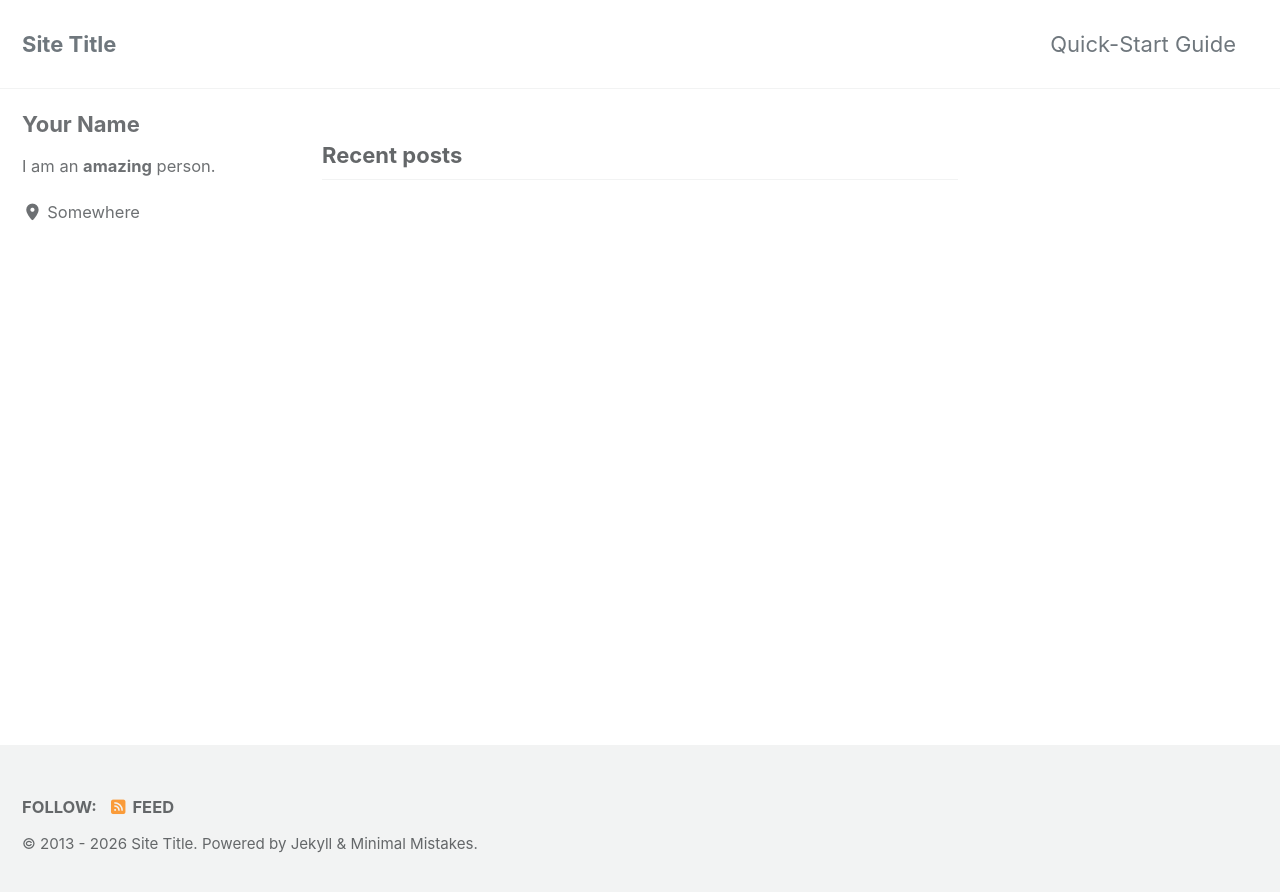
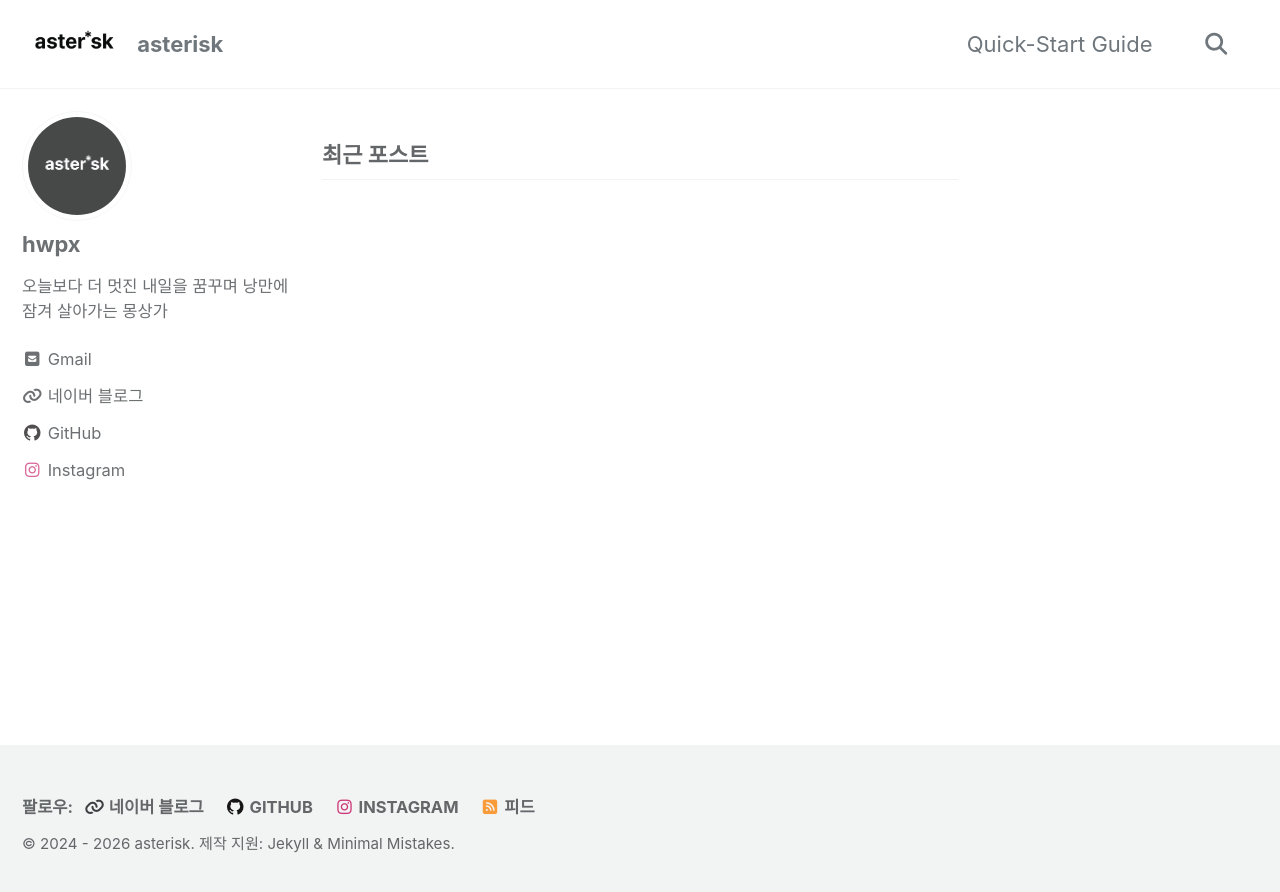
Before and after one commit to hwpxrk/hwpxrk.github.io, a Jekyll site: the page built from index.html, in a window 1280 px wide. Shown: the top 892 px of the page. Built offline with Jekyll 4.4.1, drawn with Linux system fonts in a browser that asks for light colours; cached includes are drawn as plain includes; the list of posts is cut into pages by our own code.

Commit message:
chore: Metadata 설정

```diff
--- a/Gemfile
+++ b/Gemfile
@@ -1,2 +1,7 @@
 source "https://rubygems.org"
+
 gemspec
+
+gem "jekyll-archives"
+
+gem "faraday-retry"
--- a/_config.yml
+++ b/_config.yml
@@ -1,38 +1,33 @@
-# Welcome to Jekyll!
-#
-# This config file is meant for settings that affect your entire site, values
-# which you are expected to set up once and rarely need to edit after that.
-# For technical reasons, this file is *NOT* reloaded automatically when you use
-# `jekyll serve`. If you change this file, please restart the server process.
+# Jekyll & Minimal Mistakes Theme Configuration
+# Reference: https://mmistakes.github.io/minimal-mistakes/docs/configuration/
 
-# Theme Settings
-#
-# Review documentation to determine if you should use `theme` or `remote_theme`
-# https://mmistakes.github.io/minimal-mistakes/docs/quick-start-guide/#installing-the-theme
 
-# theme                  : "minimal-mistakes-jekyll"
-# remote_theme           : "mmistakes/minimal-mistakes"
-minimal_mistakes_skin    : "default" # "air", "aqua", "contrast", "dark", "dirt", "neon", "mint", "plum", "sunrise", "catppuccin_latte", "catppuccin_mocha"
+# Theme
+minimal_mistakes_skin    : "default"
 
-# Site Settings
-locale                   : "en-US"
-direction                : # "ltr" (default), "rtl" # set the direction of the page
-title                    : "Site Title"
-title_separator          : "-"
-subtitle                 : # site tagline that appears below site title in masthead
-name                     : "Your Name"
-description              : "An amazing website."
-url                      : # the base hostname & protocol for your site e.g. "https://mmistakes.github.io"
-baseurl                  : # the subpath of your site, e.g. "/blog"
-repository               : # GitHub username/repo-name e.g. "mmistakes/minimal-mistakes"
-teaser                   : # path of fallback teaser image, e.g. "/assets/images/500x300.png"
-logo                     : # path of logo image to display in the masthead, e.g. "/assets/images/88x88.png"
-masthead_title           : # overrides the website title displayed in the masthead, use " " for no title
-breadcrumbs              : # true, false (default)
-words_per_minute         : 200
-enable_copy_code_button  : # true, false (default)
-copyright                : # "copyright" name, defaults to site.title
-copyright_url            : # "copyright" URL, defaults to site.url
+
+# Site Metadata
+locale                   : "ko-KR"
+direction                : "ltr"
+title                    : "asterisk"
+title_separator          : "|"
+subtitle                 :
+name                     : "hwpx"
+description              : "오늘보다 더 멋진 내일을 꿈꾸며 낭만에 잠겨 살아가는 우리는 asterisk입니다."
+url                      : "https://hwpxrk.github.io"
+baseurl                  :
+repository               : "hwpxrk/hwpxrk.github.io"
+teaser                   :
+logo                     : "/assets/src/asterisk/logo/black.png"
+masthead_title           :
+breadcrumbs              : false
+words_per_minute         : 50
+enable_copy_code_button  : false
+copyright                :
+copyright_url            :
+
+
+# Comments
 comments:
   provider               : # false (default), "disqus", "discourse", "facebook", "staticman", "staticman_v2", "utterances", "giscus", "custom"
   disqus:
@@ -62,15 +57,25 @@ comments:
   staticman:
     branch               : # "master"
     endpoint             : # "https://{your Staticman v3 API}/v3/entry/github/"
+
+
+# reCaptcha
 reCaptcha:
   siteKey                :
   secret                 :
+
+
+# ATOM Feed
 atom_feed:
   path                   : # blank (default) uses feed.xml
   hide                   : # true, false (default)
-search                   : # true, false (default)
-search_full_content      : # true, false (default)
-search_provider          : # lunr (default), algolia, google
+
+
+# Search
+search                   : true
+search_full_content      : true
+search_provider          : lunr
+
 lunr:
   search_within_pages    : # true, false (default)
 algolia:
@@ -81,12 +86,15 @@ algolia:
 google:
   search_engine_id       : # YOUR_SEARCH_ENGINE_ID
   instant_search         : # false (default), true
-# SEO Related
+
+
+# SEO
 google_site_verification :
 bing_site_verification   :
 naver_site_verification  :
 yandex_site_verification :
 baidu_site_verification  :
+
 
 # Social Sharing
 twitter:
@@ -95,14 +103,18 @@ facebook:
   username               :
   app_id                 :
   publisher              :
-og_image                 : # Open Graph/Twitter default site image
-og_image_alt             : # Alt text for Open Graph/Twitter default site image
+og_image                 : "/assets/src/asterisk/opengraph.png"
+og_image_alt             : "asterisk"
 # For specifying social profiles
 # - https://developers.google.com/structured-data/customize/social-profiles
 social:
-  type                   : # Person or Organization (defaults to Person)
-  name                   : # If the user or organization name differs from the site's name
-  links: # An array of links to social media profiles
+  type                   : "Person"
+  name                   :
+  links:
+    - "https://blog.naver.com/trail3r"
+    - "https://github.com/hwpxrk"
+    - "https://instagram.com/hwpxrk_"
+
 
 # Analytics
 analytics:
@@ -114,55 +126,40 @@ analytics:
 
 # Site Author
 author:
-  name             : "Your Name"
-  avatar           : # path of avatar image, e.g. "/assets/images/bio-photo.jpg"
-  bio              : "I am an **amazing** person."
-  location         : "Somewhere"
-  email            :
+  name             : "hwpx"
+  avatar           : "/assets/src/asterisk/avatar.png"
+  bio              : "오늘보다 더 멋진 내일을 꿈꾸며 낭만에 잠겨 살아가는 몽상가"
+  # location         : "대한민국 (Republic of Korea)"
+  # email            : "hwpxrk@gmail.com"
   # fediverse      : "@you@instance.social"  # used for fediverse:creator meta tag
   links:
-    - label: "Email"
+    - label: "Gmail"
       icon: "fas fa-fw fa-square-envelope"
-      # url: "mailto:your.name@email.com"
-    - label: "Website"
+      url: "mailto:hwpxrk@gmail.com"
+    - label: "네이버 블로그"
       icon: "fas fa-fw fa-link"
-      # url: "https://your-website.com"
-    - label: "Twitter"
-      icon: "fab fa-fw fa-square-x-twitter"
-      # url: "https://twitter.com/"
-    - label: "Facebook"
-      icon: "fab fa-fw fa-square-facebook"
-      # url: "https://facebook.com/"
+      url: "https://blog.naver.com/trail3r"
     - label: "GitHub"
       icon: "fab fa-fw fa-github"
-      # url: "https://github.com/"
+      url: "https://github.com/hwpxrk"
     - label: "Instagram"
       icon: "fab fa-fw fa-instagram"
-      # url: "https://instagram.com/"
+      url: "https://instagram.com/hwpxrk_"
+
 
 # Site Footer
 footer:
   links:
-    - label: "Twitter"
-      icon: "fab fa-fw fa-square-x-twitter"
-      # url:
-      # rel: "me"  # optional: adds rel attribute (e.g. for IndieWeb web sign-in)
-    - label: "Facebook"
-      icon: "fab fa-fw fa-square-facebook"
-      # url:
+    - label: "네이버 블로그"
+      icon: "fas fa-fw fa-link"
+      url: "https://blog.naver.com/trail3r"
     - label: "GitHub"
       icon: "fab fa-fw fa-github"
-      # url:
-    - label: "GitLab"
-      icon: "fab fa-fw fa-gitlab"
-      # url:
-    - label: "Bitbucket"
-      icon: "fab fa-fw fa-bitbucket"
-      # url:
+      url: "https://github.com/hwpxrk"
     - label: "Instagram"
       icon: "fab fa-fw fa-instagram"
-      # url:
-  since: "2013"
+      url: "https://instagram.com/hwpxrk_"
+  since: "2024"
 
 
 # Reading Files
@@ -227,23 +224,22 @@ kramdown:
 # Sass/SCSS
 sass:
   sass_dir: _sass
-  style: compressed # https://sass-lang.com/documentation/file.SASS_REFERENCE.html#output_style
+  style: compressed
   quiet_deps: true
   silence_deprecations: ['import']
 
 
 # Outputting
 permalink: /:categories/:title/
-timezone: # https://en.wikipedia.org/wiki/List_of_tz_database_time_zones
+timezone: Asia/Seoul
 
 
 # Pagination with jekyll-paginate
-paginate: 5 # amount of posts to show
+paginate: 5
 paginate_path: /page:num/
 
 # Pagination with jekyll-paginate-v2
-# See https://github.com/sverrirs/jekyll-paginate-v2/blob/master/README-GENERATOR.md#site-configuration
-#   for configuration details
+# Reference: https://github.com/sverrirs/jekyll-paginate-v2/blob/master/README-GENERATOR.md#site-configuration
 pagination:
   # Set enabled to true to use paginate v2
   # enabled: true
@@ -251,7 +247,7 @@ pagination:
   collection: 'posts'
   per_page: 10
   permalink: '/page/:num/'
-  title: ':title - page :num'
+  title: ':title'
   limit: 0
   sort_field: 'date'
   sort_reverse: true
@@ -270,6 +266,7 @@ plugins:
   - jekyll-gist
   - jekyll-feed
   - jekyll-include-cache
+  - jekyll-archives
 
 # mimic GitHub Pages with --safe
 whitelist:
@@ -278,40 +275,30 @@ whitelist:
   - jekyll-gist
   - jekyll-feed
   - jekyll-include-cache
+  - jekyll-archives
 
 
 # Archives
-#  Type
-#  - GitHub Pages compatible archive pages built with Liquid ~> type: liquid (default)
-#  - Jekyll Archives plugin archive pages ~> type: jekyll-archives
-#  Path (examples)
-#  - Archive page should exist at path when using Liquid method or you can
-#    expect broken links (especially with breadcrumbs enabled)
-#  - <base_path>/tags/my-awesome-tag/index.html ~> path: /tags/
-#  - <base_path>/categories/my-awesome-category/index.html ~> path: /categories/
-#  - <base_path>/my-awesome-category/index.html ~> path: /
 category_archive:
-  type: liquid
+  type: jekyll-archives
   path: /categories/
 tag_archive:
-  type: liquid
+  type: jekyll-archives
   path: /tags/
-# show_taxonomy: false  # set to false to hide tag/category lists on posts
-# https://github.com/jekyll/jekyll-archives
-# jekyll-archives:
-#   enabled:
-#     - categories
-#     - tags
-#   layouts:
-#     category: archive-taxonomy
-#     tag: archive-taxonomy
-#   permalinks:
-#     category: /categories/:name/
-#     tag: /tags/:name/
+show_taxonomy: true
+jekyll-archives:
+  enabled:
+    - categories
+    - tags
+  layouts:
+    category: archive-taxonomy
+    tag: archive-taxonomy
+  permalinks:
+    category: /categories/:name/
+    tag: /tags/:name/
 
 
-# HTML Compression
-# - https://jch.penibelst.de/
+# HTML Compression: https://jch.penibelst.de/
 compress_html:
   clippings: all
   ignore:
@@ -326,8 +313,21 @@ defaults:
       type: posts
     values:
       layout: single
-      author_profile: true
-      read_time: true
-      comments: # true
+      author_profile: false
+      read_time: false
+      comments: true
       share: true
       related: true
+  # _pages
+  - scope:
+      path: ""
+      type: pages
+    values:
+      layout: single
+      author_profile: false
+      read_time: false
+      comments: false
+      share: true
+      related: false
+
+date_format: "%Y. %m. %d."
```
Also changed, not shown: assets/src/asterisk/avatar.png (added), assets/src/asterisk/logo/black.png (added), assets/src/asterisk/logo/blue.png (added), assets/src/asterisk/logo/gray.png (added), assets/src/asterisk/logo/green.png (added), assets/src/asterisk/logo/orange.png (added), assets/src/asterisk/logo/purple.png (added), assets/src/asterisk/logo/red.png (added), assets/src/asterisk/logo/white.png (added), assets/src/asterisk/logo/yellow.png (added), assets/src/asterisk/opengraph.png (added).
